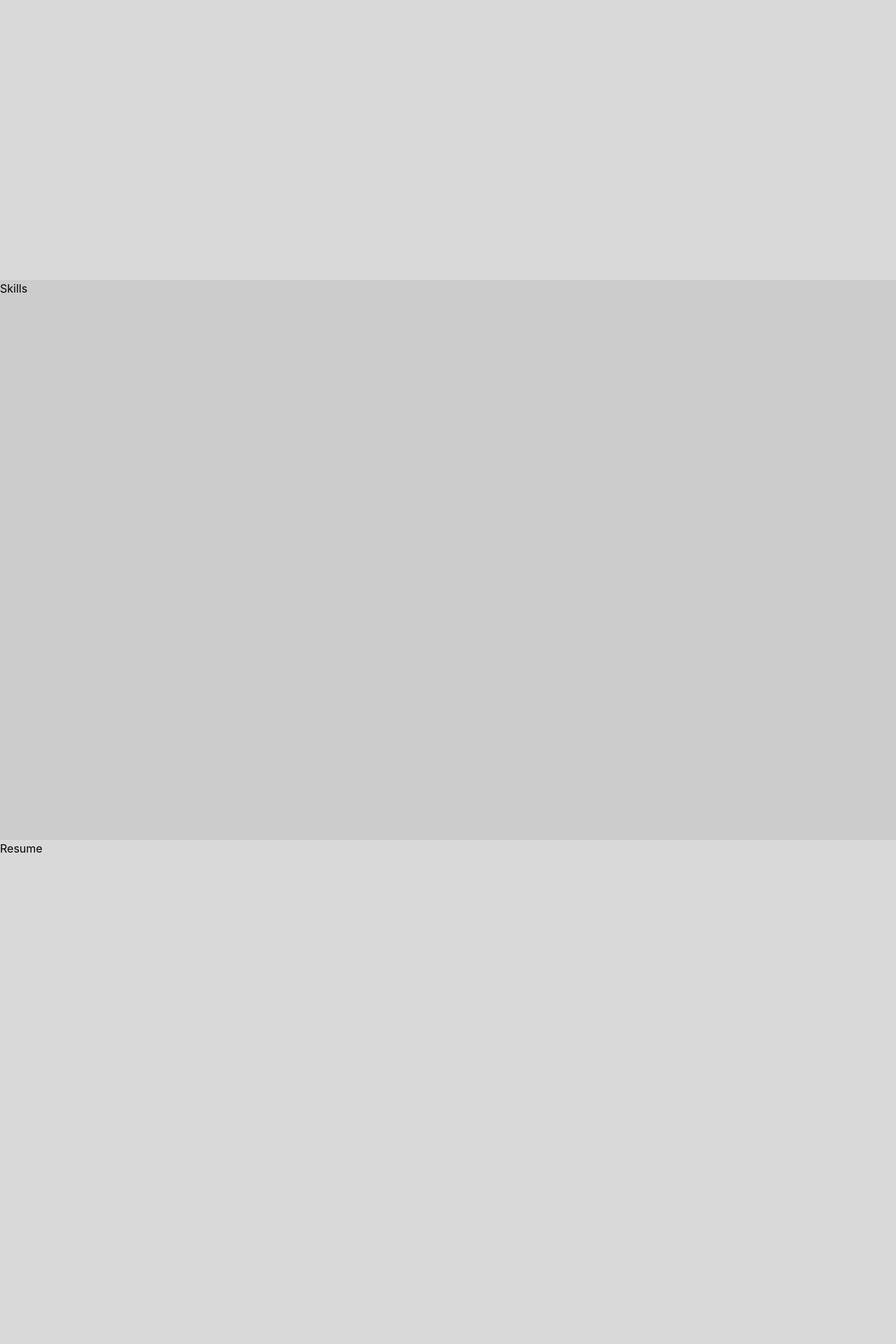
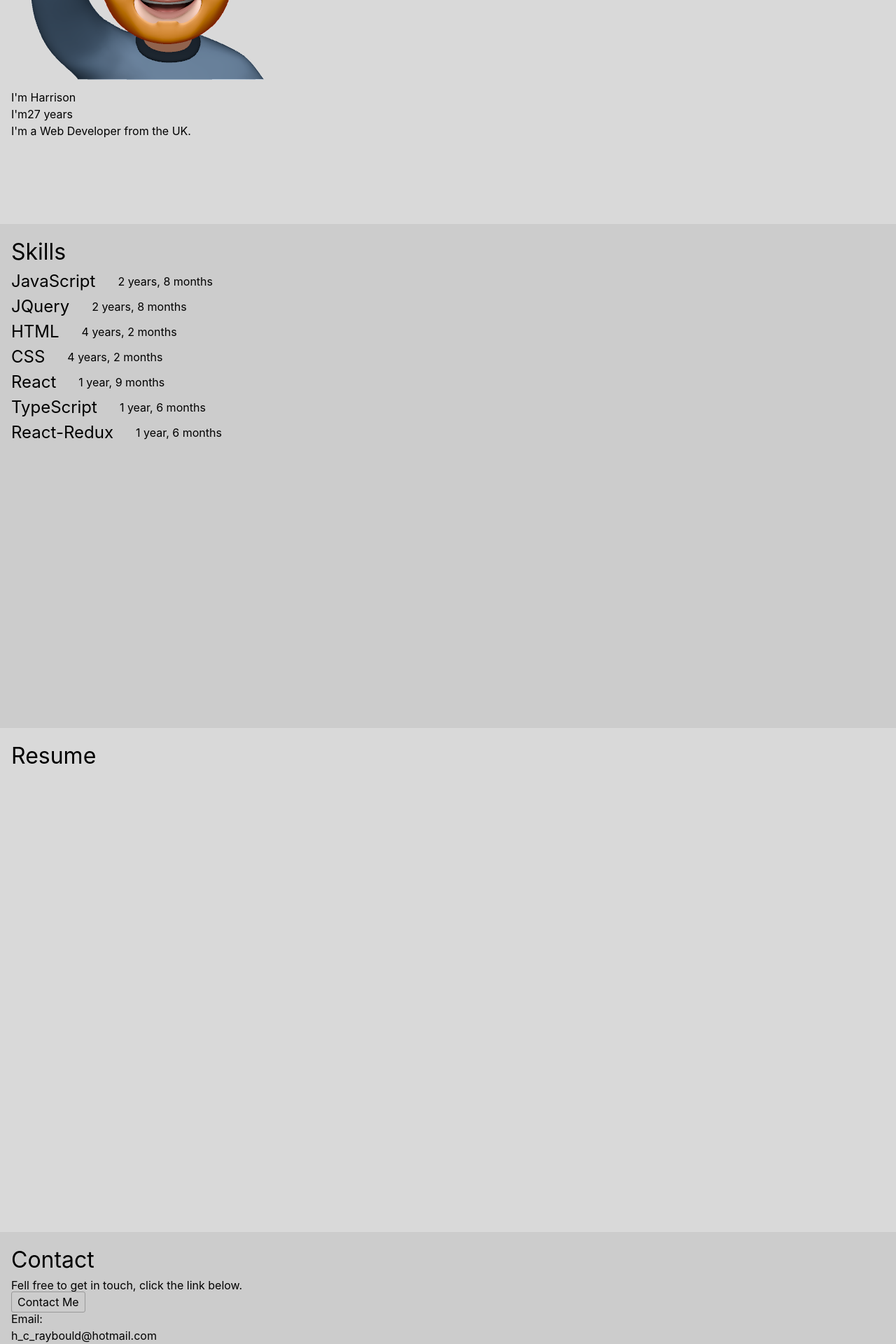
Before and after one commit to hraybould/portfolio, a React (Create React App) app: page / in a window 1280 px wide. Shown: the part 480-2400 px from the top of the page at 70% size. Built offline with nearby package versions, Linux system fonts and the light colour scheme.

Commit message:
added helper directory
added basic information to AboutMe, Contact, Skills sections

```diff
--- a/package.json
+++ b/package.json
@@ -4,6 +4,7 @@
   "homepage": "https://hraybould.github.io/portfolio",
   "private": true,
   "dependencies": {
+    "date-fns": "^2.29.3",
     "react": "^18.2.0",
     "react-dom": "^18.2.0",
     "react-open-weather": "^1.3.0",
--- a/src/components/Header/Header.tsx
+++ b/src/components/Header/Header.tsx
@@ -1,11 +1,11 @@
 import { Navigation } from "components/Navigation";
-import wave from "assets/memoji/wave.png";
+import mac from "assets/memoji/mac.png";
 import { headerId } from "./models";
 
 export const Header: React.FC<{}> = () => {
   return (
     <header id={headerId}>
-      <img className="MeMoji" src={wave} alt="MeMoji Icon of me" />
+      <img className="MeMoji" src={mac} alt="MeMoji Icon of me" />
       <Navigation />
     </header>
   );
--- a/src/components/Header/_Header.scss
+++ b/src/components/Header/_Header.scss
@@ -1,7 +1,7 @@
 header {
   position: sticky;
   top: 0;
-  padding: 0 0.5rem;
+  padding: 0.5rem 1rem;
   background-color: $headingColour;
   height: $navbarHeight;
   gap: 0.5rem;
@@ -9,7 +9,6 @@ header {
   align-items: center;
 
   .MeMoji {
-    padding: 0.5rem 0.5rem;
     height: 100%;
   }
 }
--- a/src/components/Sections/AboutMe.tsx
+++ b/src/components/Sections/AboutMe.tsx
@@ -1,7 +1,21 @@
-export const AboutMe: React.FC = () => {
+import { durationFormatter } from "helpers/durationFormatter";
+import wave from "assets/memoji/wave.png";
+
+interface AboutMeProps {}
+
+const DateOfBirth = new Date("1994-12-16");
+
+export const AboutMe: React.FC<AboutMeProps> = () => {
   return (
-    <>
-      <h3>About Me</h3>
-    </>
+    <div>
+      <h3>Hi</h3>
+      <img src={wave} alt="Memoji of Me, Harrison" />
+      <p>I'm Harrison</p>
+      <p>
+        I'm
+        {durationFormatter({ start: DateOfBirth, format: ["years"] })}
+      </p>
+      <p>I'm a Web Developer from the UK.</p>
+    </div>
   );
 };
--- a/src/components/Sections/Contact.tsx
+++ b/src/components/Sections/Contact.tsx
@@ -1,7 +1,30 @@
-export const Contact: React.FC = () => {
+const emailAddres = "h_c_raybould@hotmail.com";
+const emailSubject = "Hi";
+const emailBody = `Hi Harrison,%0D%0A%0D%0AI just came across your website and I wanted to you regarding`;
+
+const emailLinkHref = `mailto:${emailAddres}`;
+const emailLinkFull = `${emailLinkHref}?subject=${emailSubject}&body=${emailBody}`;
+
+interface ContactProps {}
+
+export const Contact: React.FC<ContactProps> = () => {
   return (
-    <>
-      <h3>Contact</h3>
-    </>
+    <div className="ContactSection">
+      <p>Fell free to get in touch, click the link below.</p>
+
+      <a className="Link ContactLink" href={emailLinkFull}>
+        Contact Me
+      </a>
+
+      <p>Email:</p>
+      <p
+      // className="TextLink"
+      >
+        {emailAddres}
+      </p>
+      {/* <a className="Link" href={emailLinkHref}>
+        {emailAddres}
+      </a> */}
+    </div>
   );
 };
--- a/src/components/Sections/Resume.tsx
+++ b/src/components/Sections/Resume.tsx
@@ -1,7 +1,5 @@
-export const Resume: React.FC = () => {
-  return (
-    <>
-      <h3>Resume</h3>
-    </>
-  );
+interface ResumeProps {}
+
+export const Resume: React.FC<ResumeProps> = () => {
+  return <div></div>;
 };
--- a/src/components/Sections/Sections.tsx
+++ b/src/components/Sections/Sections.tsx
@@ -10,7 +10,8 @@ export const SectionsBuilder: React.FC = () => {
       {(Object.keys(Sections) as Array<keyof typeof Sections>).map(
         (section) => (
           <section id={section} key={section}>
-            {getSection(section)}
+            <h2>{section}</h2>
+            {getSectionContent(section)}
           </section>
         )
       )}
@@ -18,7 +19,9 @@ export const SectionsBuilder: React.FC = () => {
   );
 };
 
-const getSection = (section: keyof typeof Sections): JSX.Element | null => {
+const getSectionContent = (
+  section: keyof typeof Sections
+): JSX.Element | null => {
   switch (section) {
     case "About Me":
       return <AboutMe />;
--- a/src/components/Sections/Skills.tsx
+++ b/src/components/Sections/Skills.tsx
@@ -1,7 +1,83 @@
-export const Skills: React.FC = () => {
+import { durationFormatter } from "helpers/durationFormatter";
+
+interface SkillsProps {}
+
+export const Skills: React.FC<SkillsProps> = () => {
   return (
-    <>
-      <h3>Skills</h3>
-    </>
+    <div>
+      {ALLS_SKILLS.map((skill) => (
+        <Skill key={skill.name} skill={skill} />
+      ))}
+    </div>
   );
 };
+
+interface SkillProps {
+  skill: SkillType;
+}
+
+const Skill: React.FC<SkillProps> = ({ skill }) => {
+  return (
+    <div className="DisplayFlex">
+      <h3>{skill.name}</h3>
+      <div>
+        {durationFormatter({
+          start: skill.start,
+          end: skill.end,
+          format: ["years", "months"],
+          delimiter: ", ",
+        })}
+      </div>
+    </div>
+  );
+};
+
+// List of Skills and Experience
+type SkillType = {
+  name: string;
+  iconPath?: string;
+  detail?: string;
+  start: Date;
+  end: Date;
+};
+
+const ALLS_SKILLS: SkillType[] = [
+  {
+    name: "JavaScript",
+    start: new Date("2018-09-01"),
+    end: new Date("2021-05-05"),
+  },
+  {
+    name: "JQuery",
+    start: new Date("2018-09-01"),
+    end: new Date("2021-05-05"),
+  },
+  {
+    name: "HTML",
+    start: new Date("2018-09-01"),
+    end: new Date(),
+    detail: "HTML5",
+  },
+  {
+    name: "CSS",
+    start: new Date("2018-09-01"),
+    end: new Date(),
+    detail: "CSS3",
+  },
+  {
+    name: "React",
+    start: new Date("2021-01-17"),
+    end: new Date(),
+    detail: "State, Hooks,",
+  },
+  {
+    name: "TypeScript",
+    start: new Date("2021-05-05"),
+    end: new Date(),
+  },
+  {
+    name: "React-Redux",
+    start: new Date("2021-05-05"),
+    end: new Date(),
+  },
+];
--- a/src/components/Sections/_Sections.scss
+++ b/src/components/Sections/_Sections.scss
@@ -2,12 +2,28 @@
   // margin-top: $navbarHeight;
 
   section {
-    min-height: 100vh;
+    padding: 1rem 1rem;
+    min-height: calc(100vh - $navbarHeight);
     &:nth-child(odd) {
       background-color: $white85;
     }
     &:nth-child(even) {
       background-color: $white80;
     }
+
+    .ContactSection {
+      .Link {
+        color: unset;
+      }
+      .ContactLink {
+        padding: 0.25rem 0.5rem;
+        border: 1px solid $white60;
+        border-radius: $smallBorderRadius;
+        text-decoration: none;
+      }
+      // .TextLink {
+      //   text-decoration: underline;
+      // }
+    }
   }
 }
--- /dev/null
+++ b/src/helpers/durationFormatter.ts
@@ -0,0 +1,22 @@
+import { formatDuration, intervalToDuration } from "date-fns";
+
+type DurationFormatterArgs = {
+  start: Interval["start"];
+  end?: Interval["end"];
+  format?: (keyof Duration)[];
+  delimiter?: string;
+};
+type DurationFormatterFunc = (args: DurationFormatterArgs) => string;
+export const durationFormatter: DurationFormatterFunc = ({
+  start,
+  end = new Date(),
+  format,
+  delimiter,
+}) =>
+  formatDuration(
+    intervalToDuration({
+      start,
+      end,
+    }),
+    { format, delimiter }
+  );
--- a/src/styles/_global.scss
+++ b/src/styles/_global.scss
@@ -1,3 +1,5 @@
+$navbarHeight: 5rem;
+
 body {
   margin: 0;
   font-family: -apple-system, BlinkMacSystemFont, "Segoe UI", "Roboto", "Oxygen",
@@ -7,4 +9,16 @@ body {
   -moz-osx-font-smoothing: grayscale;
 }
 
-$navbarHeight: 5rem;
+.DisplayFlex {
+  display: flex;
+  align-items: center;
+  gap: 2rem;
+}
+
+h2 {
+  font-size: 2rem;
+}
+
+h3 {
+  font-size: 1.5rem;
+}
```
Also changed, not shown: 1 other file (tests, documents, lock files or other folders).
